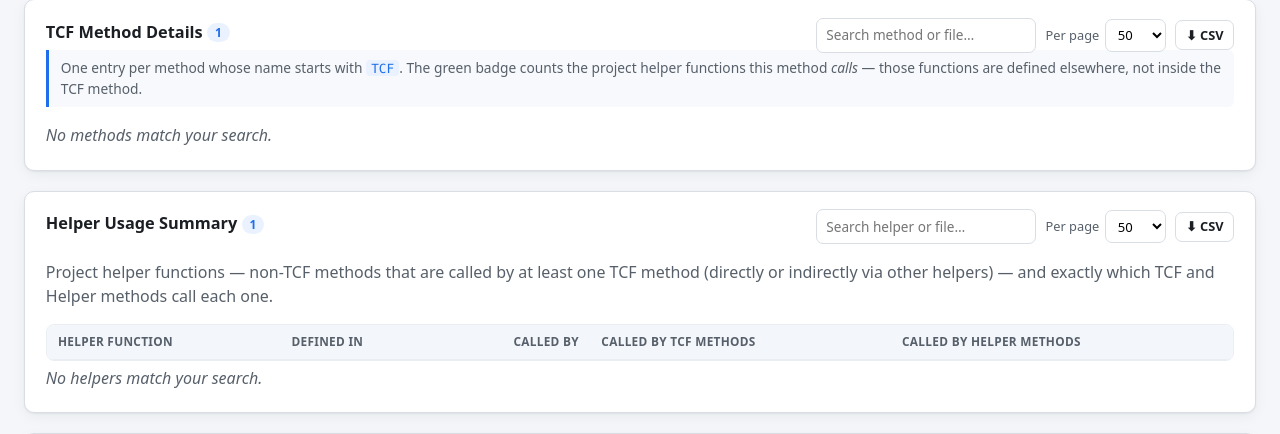
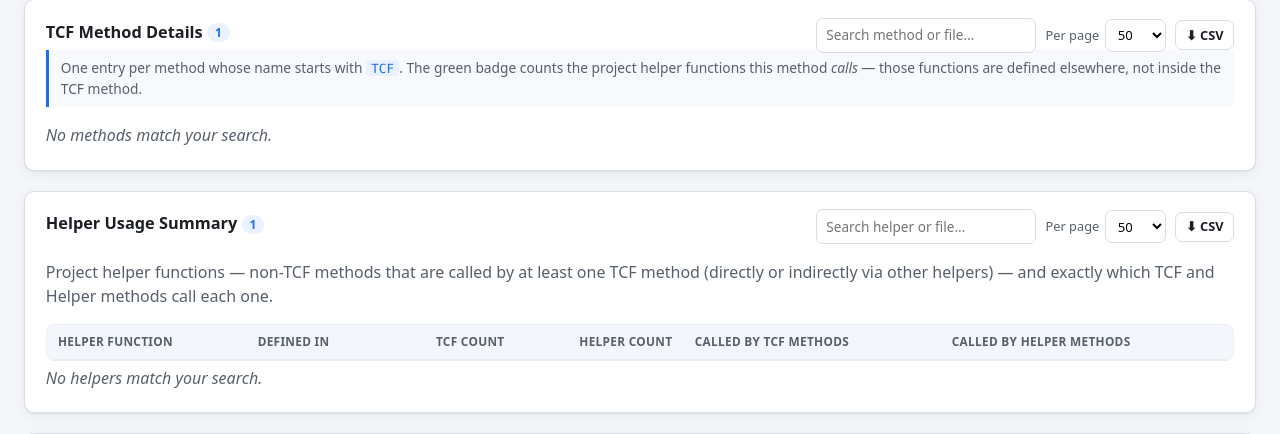
Before and after one commit to kvncygn/codeAnalyzerv2, a Flask app: template src/codeanalyzer/web/templates/results.html in a window 1280 px wide. Shown: the part 898-1332 px from the top of the page. Run offline with Flask 3, Linux system fonts and the light colour scheme; the visitor is signed in with stand-in values (Sample User, id 1); the template is opened without the code that fills it: most values are stand-ins (such as "Sample title", 1, 10 or a date in 2020); lists and menus that the app fills with data are empty.

Commit message:
UI Enhancements: Clickable HTML reports and separate TCF/Helper counts

```diff
--- a/src/codeanalyzer/web/static/app.js
+++ b/src/codeanalyzer/web/static/app.js
@@ -294,12 +294,14 @@
   function helperRow(h) {
     var callers = h.callers.map(function (c) { return '<span class="chip">' + esc(c) + "</span>"; }).join("");
     var helperCallers = h.helper_callers ? h.helper_callers.map(function (c) { return '<span class="chip">' + esc(c) + "</span>"; }).join("") : "";
-    var count = h.callers.length + (h.helper_callers ? h.helper_callers.length : 0);
+    var tcfCount = h.callers.length;
+    var helperCount = h.helper_callers ? h.helper_callers.length : 0;
     return (
       "<tr>" +
         '<td class="l mono"><span class="chip chip-strong">' + esc(h.name) + "</span></td>" +
         '<td class="l mono muted">' + esc(h.file) + "</td>" +
-        '<td class="n">' + count + "</td>" +
+        '<td class="n">' + tcfCount + "</td>" +
+        '<td class="n">' + helperCount + "</td>" +
         '<td class="l">' + callers + "</td>" +
         '<td class="l">' + helperCallers + "</td>" +
       "</tr>"
@@ -330,11 +332,12 @@
       var hcsv = document.getElementById("helper-csv");
       if (hcsv) {
         hcsv.addEventListener("click", function () {
-          var rows = [["helper", "defined_in", "called_by_count", "tcf_callers", "helper_callers"]];
+          var rows = [["helper", "defined_in", "tcf_callers_count", "helper_callers_count", "tcf_callers", "helper_callers"]];
           helper.data.forEach(function (h) {
-            var count = h.callers.length + (h.helper_callers ? h.helper_callers.length : 0);
+            var tcfCount = h.callers.length;
+            var helperCount = h.helper_callers ? h.helper_callers.length : 0;
             var hCallers = h.helper_callers ? h.helper_callers.join("; ") : "";
-            rows.push([h.name, h.file, count, h.callers.join("; "), hCallers]);
+            rows.push([h.name, h.file, tcfCount, helperCount, h.callers.join("; "), hCallers]);
           });
           downloadCsv("helper-usage.csv", rows);
         });
--- a/src/codeanalyzer/web/templates/html_results.html
+++ b/src/codeanalyzer/web/templates/html_results.html
@@ -76,7 +76,7 @@
                 {% if report.failed_incomplete_steps > 0 %}
                   <tr class="report-row" data-parent-folder="{{ vf.name|lower }}" data-sub-name="{{ sub.name|lower }}" data-report-name="{{ report.file_name|lower }}">
                     <td class="l" style="padding-left: 4rem;">
-                      <span class="file-icon">📄</span> {{ report.file_name }}
+                      <span class="file-icon">📄</span> <a href="{{ url_for('view_report', path=report.absolute_path) }}" target="_blank" style="text-decoration: none; color: inherit;">{{ report.file_name }}</a>
                     </td>
                     <td style="text-align: center; font-weight: bold; color: var(--amber);">{{ report.failed_incomplete_steps }}</td>
                   </tr>
@@ -167,7 +167,7 @@
             {% for report in sub.reports %}
               <tr class="report-row" data-parent-folder="{{ vf.name|lower }}" data-sub-name="{{ sub.name|lower }}" data-report-name="{{ report.file_name|lower }}">
                 <td class="l" style="padding-left: 4rem;">
-                  <span class="file-icon">📄</span> {{ report.file_name }}
+                  <span class="file-icon">📄</span> <a href="{{ url_for('view_report', path=report.absolute_path) }}" target="_blank" style="text-decoration: none; color: inherit;">{{ report.file_name }}</a>
                 </td>
                 <td style="text-align: center;">{{ report.total_steps }}</td>
                 <td style="text-align: center;"><span style="color: var(--success); font-weight: 500;">{{ report.passed_steps }}</span></td>
--- a/src/codeanalyzer/web/templates/results.html
+++ b/src/codeanalyzer/web/templates/results.html
@@ -226,7 +226,8 @@
           <tr>
             <th class="l">Helper function</th>
             <th class="l">Defined in</th>
-            <th class="n">Called by</th>
+            <th class="n" title="Number of TCF methods calling this">TCF Count</th>
+            <th class="n" title="Number of Helper methods calling this">Helper Count</th>
             <th class="l">Called by TCF Methods</th>
             <th class="l">Called by Helper Methods</th>
           </tr>
```
